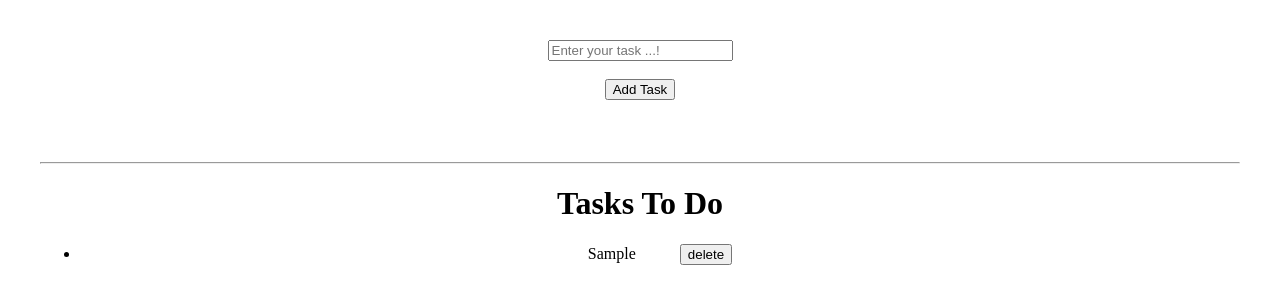
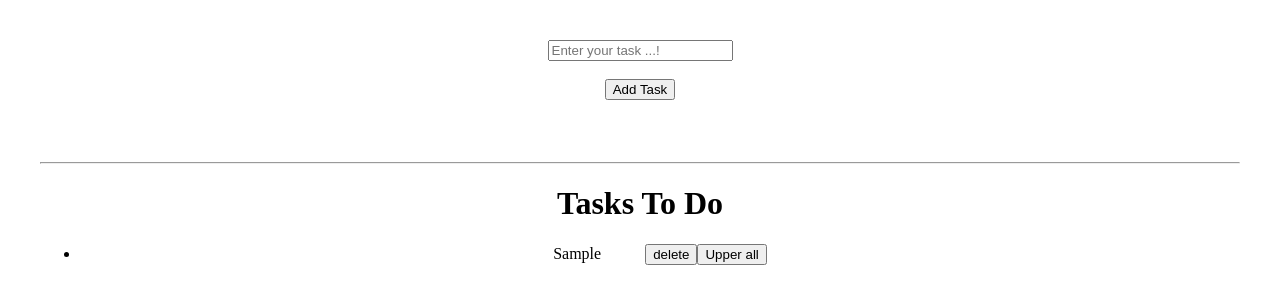
Before and after one commit to Bhakaresuraj/Web_Dev, a React (Vite) app in the folder states_react/: page / in a window 1280 px wide. Both pictures are taken after typing "Sample" into the empty fields and a click on the button "Add Task". Shown: the top 304 px of the page. Built offline with nearby package versions, Linux system fonts and the light colour scheme.

Commit message:
updated existing array which is  state variable

```diff
--- a/states_react/src/Todo.jsx
+++ b/states_react/src/Todo.jsx
@@ -16,10 +16,25 @@ function Todo() {
         })
     }
     let deleteTodo = (id) => {
-        updateTodo((prevTodo) =>(Todo.filter((prevTodo)=>(prevTodo.id != id))));
+        updateTodo((prevTodo) => (Todo.filter((prevTodo) => (prevTodo.id != id))));
 
     }
 
+    let upper = (id) => {
+        // updateTodo(() => {
+        //     return Todo.map((todo) =>{
+        let newarr=Todo.map((todo) => {
+            if (todo.id == id) {
+                return ({ ...todo, task: todo.task.toUpperCase() })
+            }
+            else {
+                return { ...todo };
+            }
+        })
+        updateTodo(newarr);
+        console.log(newarr);
+
+    }
     return (
         <div>
             <input type="text" value={newTask} onChange={getNewTodo} placeholder="Enter your task ...!" />
@@ -34,11 +49,13 @@ function Todo() {
                     Todo.map((el) => (<li key={el.id}>
                         <span>{el.task}</span>
                         &nbsp;&nbsp;&nbsp;&nbsp;&nbsp;&nbsp;&nbsp;&nbsp;&nbsp;&nbsp;&nbsp;
-                        <button onClick={() =>deleteTodo(el.id)}>delete</button>
+                        <button onClick={() => deleteTodo(el.id)}>delete</button>
+                        < button key={el.id} onClick={() => upper(el.id)}>Upper all</button>
                     </li>))
                 }
             </ul>
-        </div>
+
+        </div >
     )
 }
 
```
